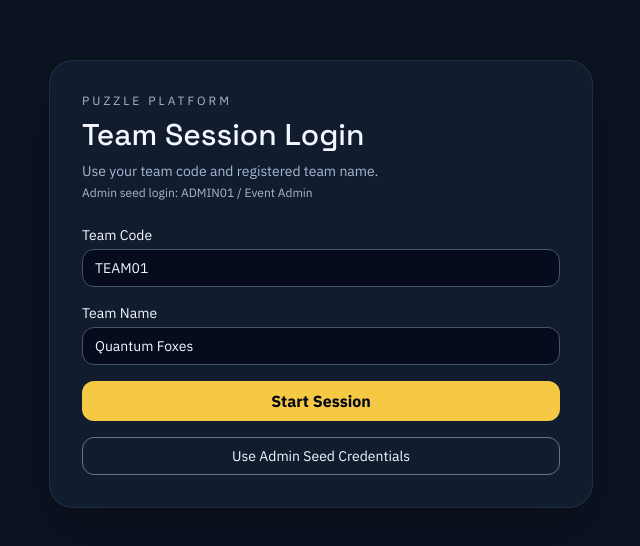
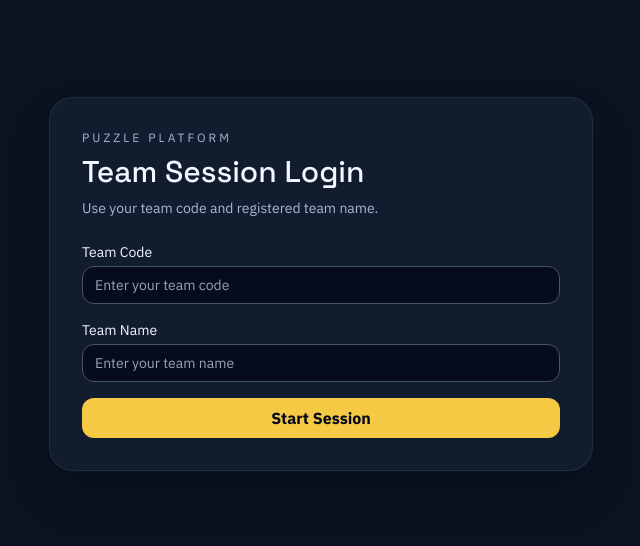
Before and after one commit to Chetas-M/Puzzle-Platform-main, a React (Vite) app in the folder apps/web/: page /login in a window 1280 px wide. Shown: the part 116-662 px from the top of the page, without its empty margins (319-959 px from the left). Built offline with nearby package versions, Linux system fonts and the light colour scheme; no server answers.

Commit message:
chore: clean up login page remove seed credentials and pre-filled team data

```diff
--- a/apps/web/src/pages/LoginPage.jsx
+++ b/apps/web/src/pages/LoginPage.jsx
@@ -6,8 +6,8 @@ export default function LoginPage() {
   const navigate = useNavigate();
   const { login, isAuthenticated, isAdmin } = useAuth();
 
-  const [teamCode, setTeamCode] = useState("TEAM01");
-  const [teamName, setTeamName] = useState("Quantum Foxes");
+  const [teamCode, setTeamCode] = useState("");
+  const [teamName, setTeamName] = useState("");
   const [error, setError] = useState("");
   const [loading, setLoading] = useState(false);
 
@@ -40,7 +40,6 @@ export default function LoginPage() {
           <p className="text-xs uppercase tracking-[0.25em] text-muted">Puzzle Platform</p>
           <h1 className="mt-2 font-display text-3xl">Team Session Login</h1>
           <p className="mt-2 text-sm text-muted">Use your team code and registered team name.</p>
-          <p className="mt-1 text-xs text-muted">Admin seed login: ADMIN01 / Event Admin</p>
 
           <form className="mt-6 space-y-4" onSubmit={handleSubmit}>
             <label className="block text-sm">
@@ -49,6 +48,7 @@ export default function LoginPage() {
                 className="w-full rounded-xl border border-slate-600 bg-slate-950/70 px-3 py-2"
                 value={teamCode}
                 onChange={(event) => setTeamCode(event.target.value)}
+                placeholder="Enter your team code"
               />
             </label>
             <label className="block text-sm">
@@ -57,6 +57,7 @@ export default function LoginPage() {
                 className="w-full rounded-xl border border-slate-600 bg-slate-950/70 px-3 py-2"
                 value={teamName}
                 onChange={(event) => setTeamName(event.target.value)}
+                placeholder="Enter your team name"
               />
             </label>
             {error ? <p className="text-sm text-red-300">{error}</p> : null}
@@ -67,17 +68,6 @@ export default function LoginPage() {
             >
               {loading ? "Starting..." : "Start Session"}
             </button>
-            <button
-              type="button"
-              disabled={loading}
-              onClick={() => {
-                setTeamCode("ADMIN01");
-                setTeamName("Event Admin");
-              }}
-              className="w-full rounded-xl border border-slate-500 px-4 py-2 text-sm disabled:opacity-50"
-            >
-              Use Admin Seed Credentials
-            </button>
           </form>
         </section>
       </div>
```
